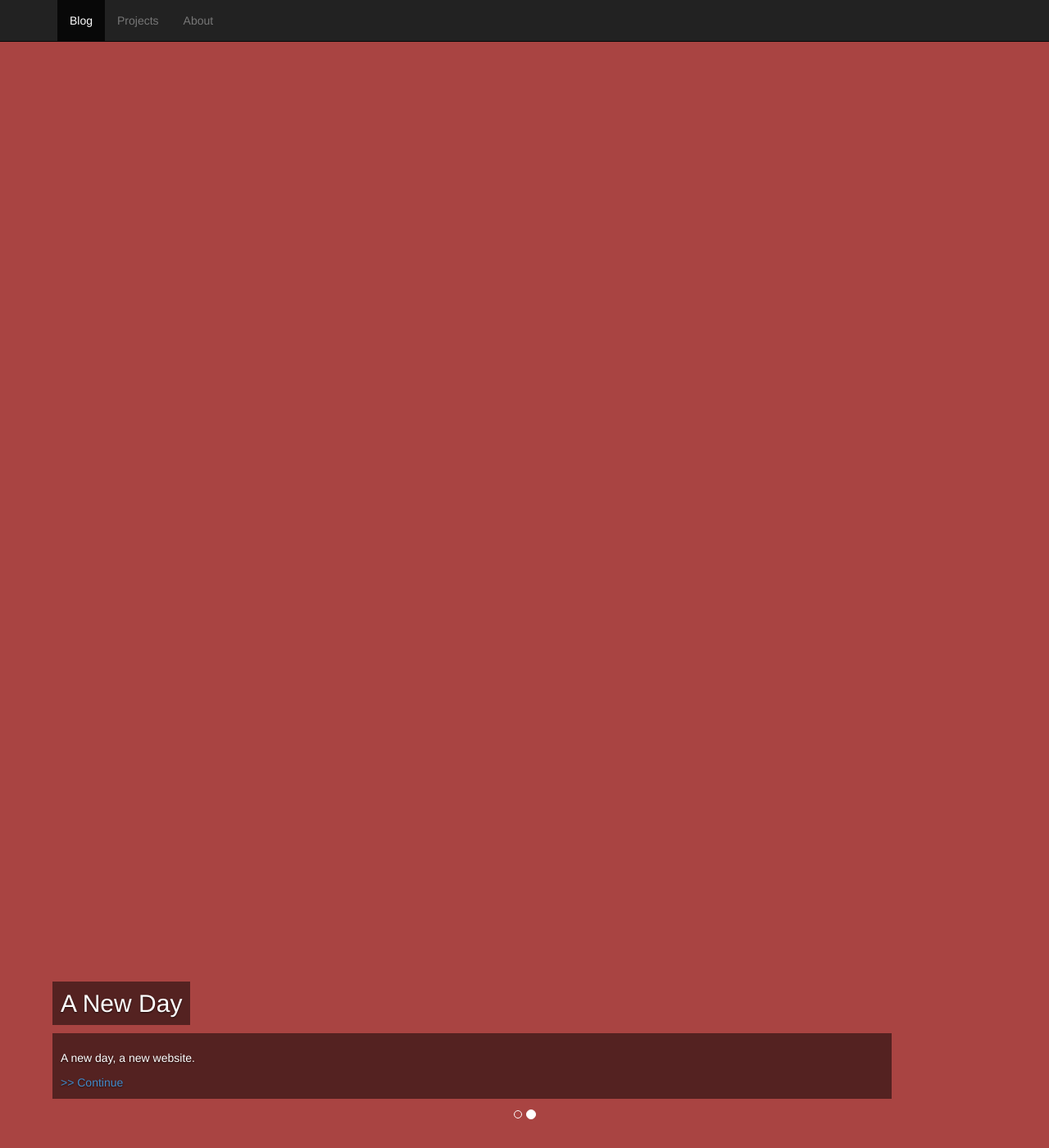
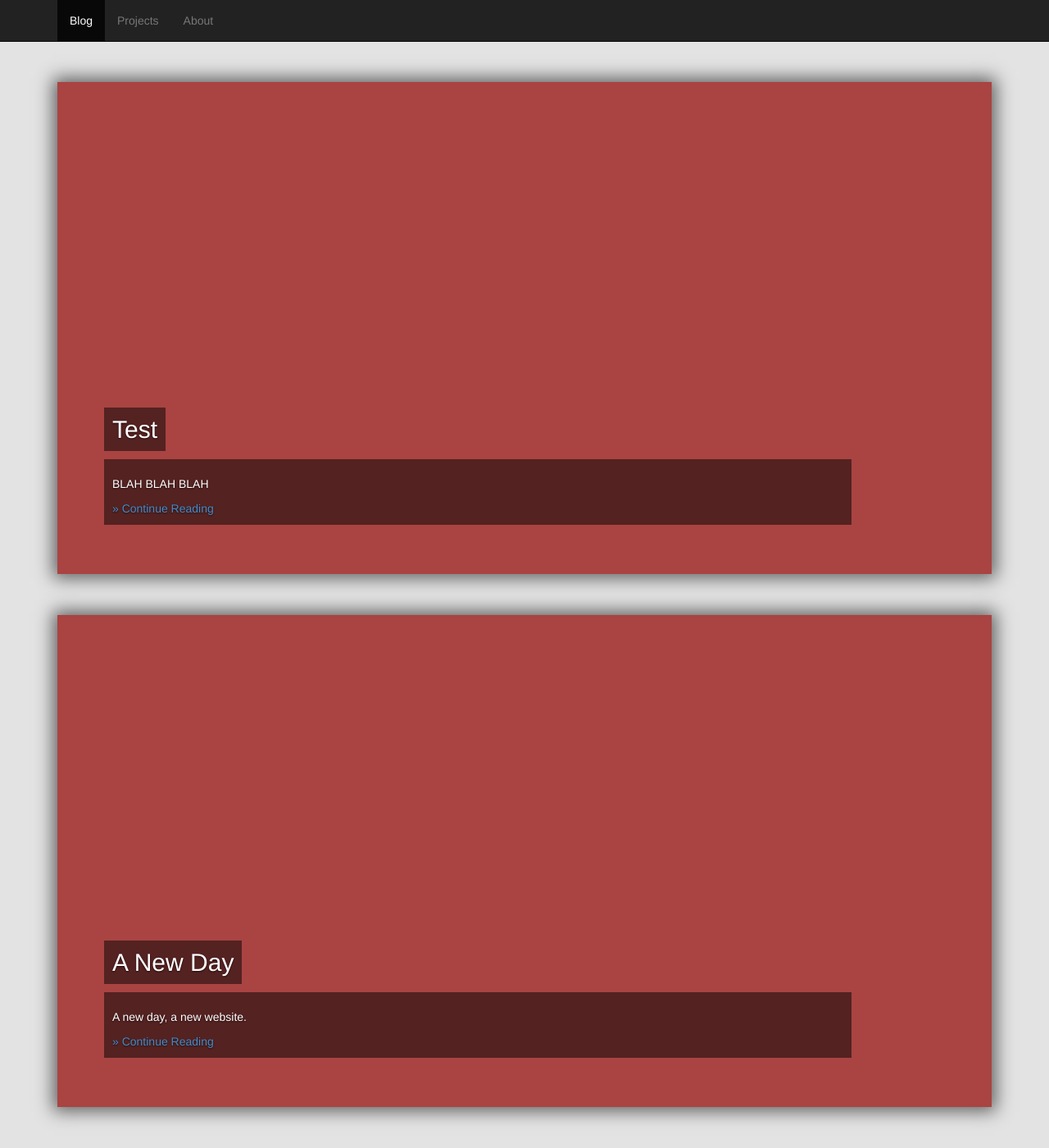
Before and after one commit to ZephireNZ/zephire.nz, a Jekyll site: the page built from index.html, in a window 1280 px wide and 1400 px high. Shown: the whole window at 82% size. Built offline with Jekyll 4.4.1, drawn with Linux system fonts in a browser that asks for light colours.

Commit message:
Make front page a list of cards, still WIP

```diff
--- a/_includes/carousel-item.html
+++ b/_includes/frontpage-item.html
@@ -1,19 +1,20 @@
-<div class="item{% if include.active %} active{% endif %}">
+<div class="frontpage-item">
     {% if include.post.img-big %}
     <img src="{{ include.post.img-big}}"/>
     {% endif %}
     <div class="container">
-        <div class="carousel-caption">
-            <div id="item-title" class="item-bg">
+        <div class="frontpage-caption">
+            <div class="frontpage-title item-bg">
                 <h2>{{ include.post.title }}</h2>
             </div>
 
-            <div id="item-blurb" class="item-bg">
+            <div class="frontpage-blurb item-bg">
                 <p>
                     {{ include.post.excerpt }}
                 </p>
-                <span id="continue"><a href="{{ include.post.url }}">&gt;&gt; Continue</a></span>
+                <span class="continue"><a href="{{ include.post.url }}">&raquo; Continue Reading</a></span>
             </div>
         </div>
     </div>
 </div>
+<div class="frontpage-divider"></div>
--- a/assets/css/site.scss
+++ b/assets/css/site.scss
@@ -5,43 +5,44 @@ html, body {
 }
 
 body {
-  padding-top: 50px;
+  padding-top: 100px;
+  background-color: #e3e3e3;
 }
 
-/* CAROUSEL */
-.carousel {
-  height: 100%;
+.frontpage-item {
+  -webkit-box-shadow: 0px 0px 20px 5px rgba(50, 50, 50, 0.75);
+  -moz-box-shadow:    0px 0px 20px 5px rgba(50, 50, 50, 0.75);
+  box-shadow:         0px 0px 20px 5px rgba(50, 50, 50, 0.75);
+  position: relative;
+  height: 600px;
+  background-color: #a94442;
+  //TODO: Border
+//  border-bottom: 1px black solid;
 }
 
-.carousel-caption {
-  z-index: 10;
+.frontpage-divider {
+  height: 50px;
 }
 
-.carousel .item {
-  height: 100%;
-  background-color: #a94442;
+.item-bg {
+  background-color: rgba(0,0,0,0.5);
 }
 
-.carousel-inner > .item > img {
+.frontpage-caption {
   position: absolute;
-  top: 0;
-  left: 0;
-  min-width: 100%;
-  height: 100%;
-}
-
-.carousel-inner {
-  height: 100%;
-}
-
-.carousel-caption {
   left: 5%;
   right: 15%;
   text-align: left;
+  z-index: 10;
+  padding-bottom: 30px;
+  bottom: 20px;
+  padding-top: 20px;
+  color: #fff;
+  text-shadow: 0 1px 2px rgba(0,0,0,0.6);
 
 }
 
-#item-title {
+.frontpage-title {
   h2 {
     margin-top: 10px;
     margin-bottom: 10px;
@@ -52,14 +53,10 @@ body {
   padding-right: 10px;
 }
 
-#item-blurb {
+.frontpage-blurb {
   display: block;
   margin-bottom: 10px;
   padding: 10px;
-}
-
-.item-bg {
-    background-color: rgba(0,0,0,0.5);
 }
 
 #post-header {
--- a/index.html
+++ b/index.html
@@ -2,24 +2,8 @@
 layout: default
 nav-active: blog
 ---
-<div id="carousel" class="carousel slide" data-ride="carousel">
-    <!-- Indicators -->
-    <ol class="carousel-indicators">
+<div class="container" id="frontpage">
         {% for post in site.posts limit:5 %}
-        <li data-target="#carousel" data-slide-to="{{ forloop.index0 }}" {% if forloop.index == 1%}class="active"{% endif %}></li>
+            {% include frontpage-item.html post=post %}
         {% endfor %}
-    </ol>
-
-    <!-- Wrapper for slides -->
-    <div class="carousel-inner">
-        {% for post in site.posts limit:5 %}
-            {% if forloop.index == 1 %}
-                {% assign active-item=true %}
-            {% else %}
-                {% assign active-item=false %}
-            {% endif %}
-            {% include carousel-item.html active=active-item post=post %}
-        {% endfor %}
-    </div>
-
 </div>
```
